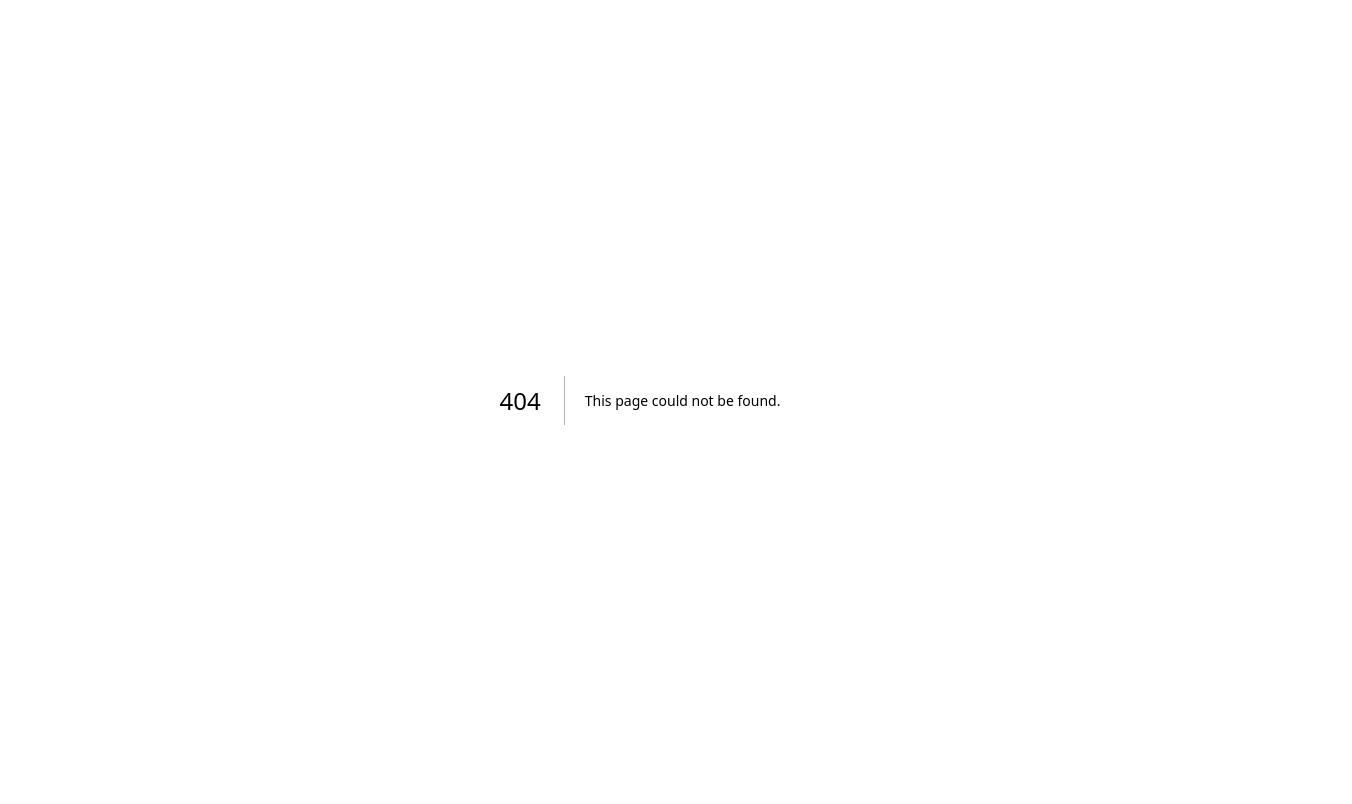
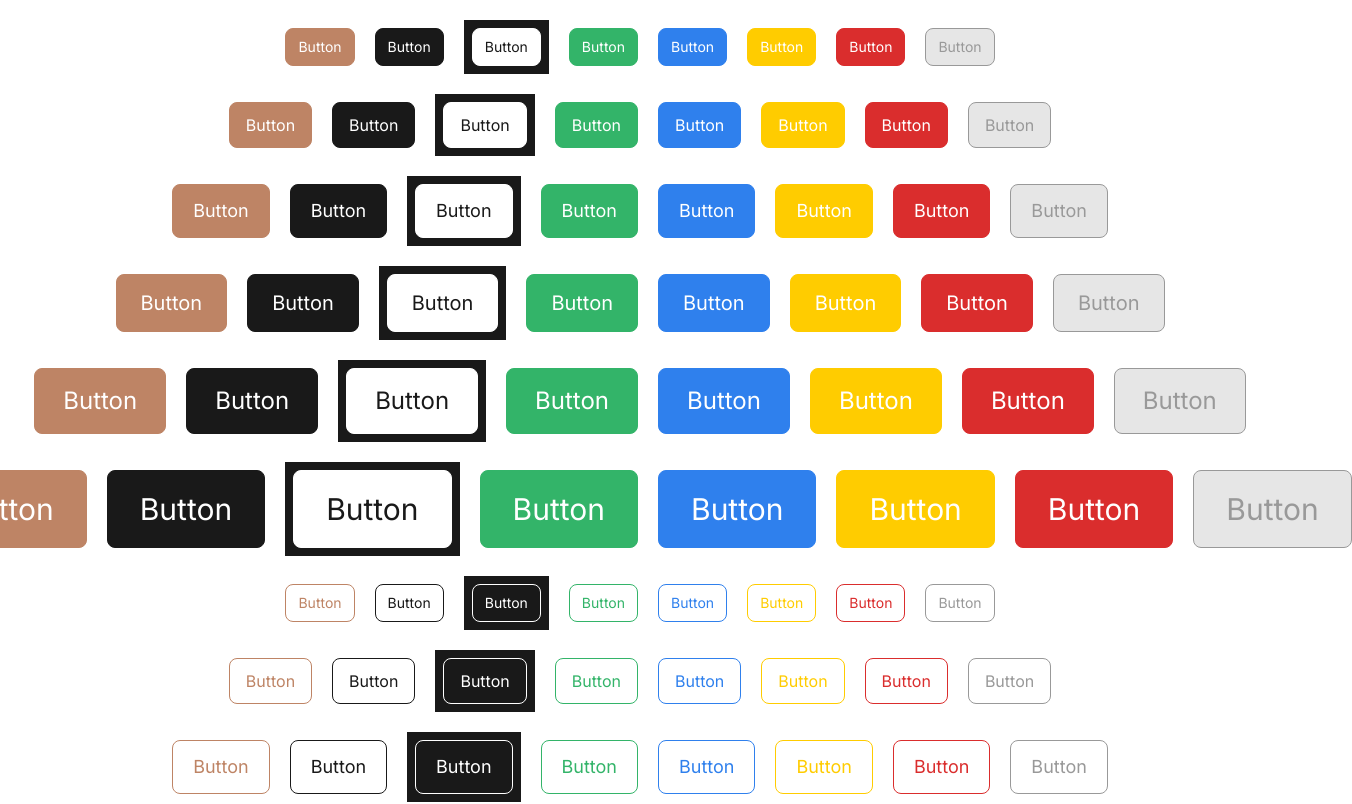
Before and after one commit to gdwmw/QBILLS, a Next.js app: page /examplepage in a window 1280 px wide. Before the commit this address had no page. Shown: the top 804 px of the page, 1352 px wide, since content can reach past the window. Built offline with nearby package versions, Linux system fonts and the light colour scheme.

Commit message:
feat - Example Page

```diff
--- /dev/null
+++ b/src/app/examplepage/page.tsx
@@ -0,0 +1,14 @@
+import { ExampleButton } from "@/modules/example-page/components";
+import { FC, ReactElement } from "react";
+
+type T = {};
+
+const ExamplePage: FC<T> = (): ReactElement => {
+  return (
+    <main className="p-5">
+      <ExampleButton />
+    </main>
+  );
+};
+
+export default ExamplePage;
--- /dev/null
+++ b/src/modules/example-page/components/button/index.tsx
@@ -0,0 +1,46 @@
+import { FC, ReactElement } from "react";
+import { Button, ButtonCVA } from "@/components";
+import { type VariantProps } from "class-variance-authority";
+
+type T = {};
+
+const sizes = ["sm", "md", "lg", "xl", "2xl", "3xl"];
+const colors = ["default", "black", "white", "green", "blue", "yellow", "red", "disabled"];
+
+export const ExampleButton: FC<T> = (): ReactElement => {
+  return (
+    <section className="space-y-5">
+      {sizes.map((size) => (
+        <div key={size} className="flex items-center justify-center gap-5">
+          {colors.map((color) => (
+            <div key={color} className={color === "white" ? "bg-N7 p-2" : ""}>
+              <Button
+                solid={color as VariantProps<typeof ButtonCVA>["solid"]}
+                size={size as VariantProps<typeof ButtonCVA>["size"]}
+                disabled={color === "disabled"}
+              >
+                Button
+              </Button>
+            </div>
+          ))}
+        </div>
+      ))}
+
+      {sizes.map((size) => (
+        <div key={size} className="flex items-center justify-center gap-5">
+          {colors.map((color) => (
+            <div key={color} className={color === "white" ? "bg-N7 p-2" : ""}>
+              <Button
+                outline={color as VariantProps<typeof ButtonCVA>["outline"]}
+                size={size as VariantProps<typeof ButtonCVA>["size"]}
+                disabled={color === "disabled"}
+              >
+                Button
+              </Button>
+            </div>
+          ))}
+        </div>
+      ))}
+    </section>
+  );
+};
--- /dev/null
+++ b/src/modules/example-page/components/index.tsx
@@ -0,0 +1 @@
+export * from "./button";
```
